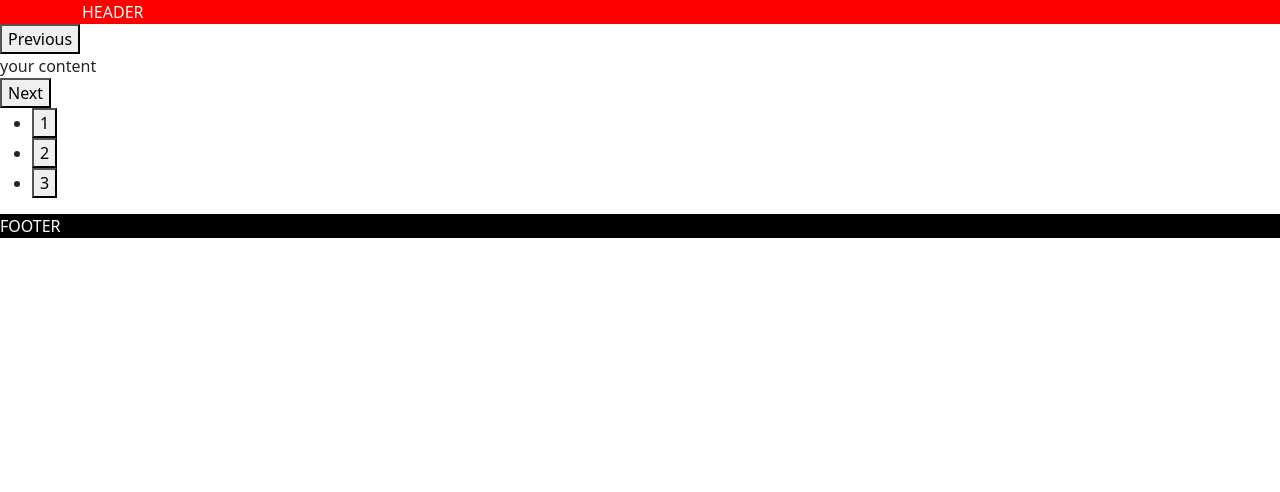
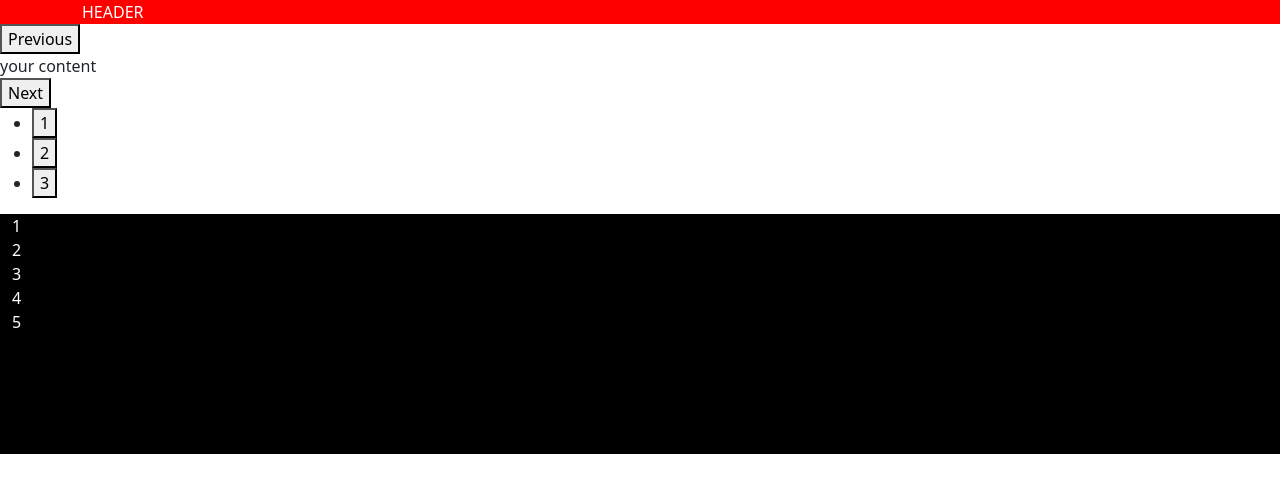
Before and after one commit to mirlendin/temple__sccs__gulp, a website: page src/index.html in a window 1280 px wide. Drawn offline with nearby package versions, Linux system fonts and the light colour scheme; files that its build step writes are made by us from their sources.

Commit message:
add node

```diff
--- a/src/components/_footer.html
+++ b/src/components/_footer.html
@@ -1,3 +1,13 @@
 <footer class="footer">
-    FOOTER
+    <div class="container">
+        <div class="row">
+            <div class="col-10">
+                <div>1</div>
+                <div>2</div>
+                <div>3</div>
+                <div>4</div>
+                <div>5</div>
+            </div>
+        </div>
+    </div>
 </footer>
--- a/src/sass/components/_footer.scss
+++ b/src/sass/components/_footer.scss
@@ -1,4 +1,7 @@
 .footer{
     background-color: black;
     color: #fff;
+    display: grid;
+    grid-template-columns: 1fr 1fr 1fr;
+    grid-template-rows: 1fr 1fr;
 }
```
